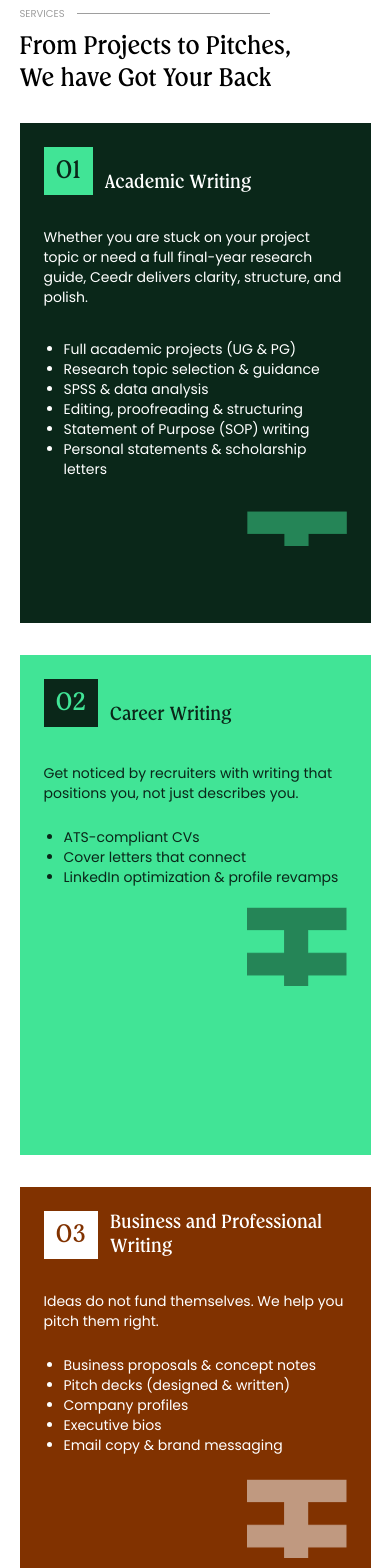
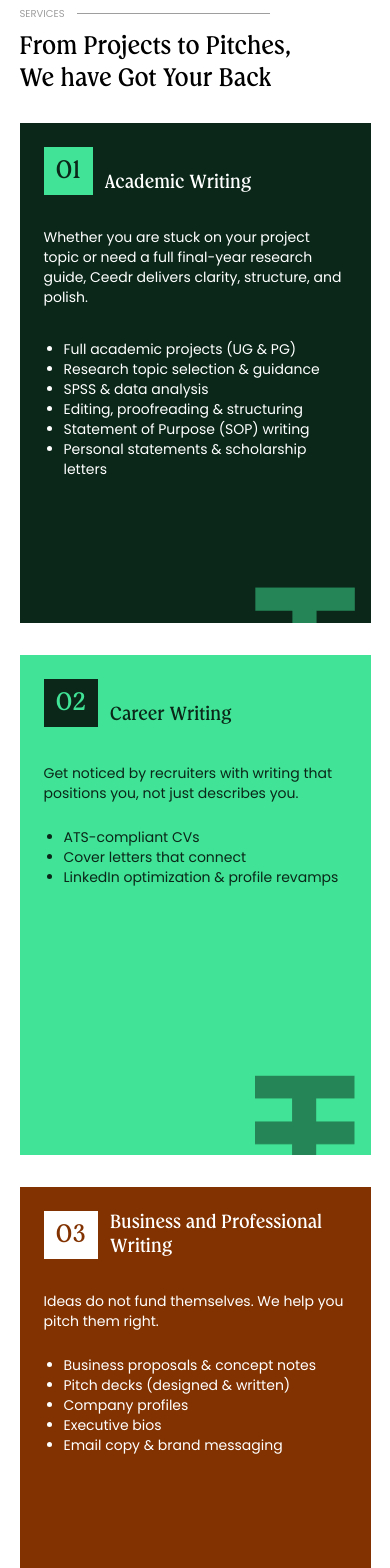
Before and after one commit to Dotjos/ceedr, a Next.js app: page / in a window 390 px wide. Shown: the part 920-2488 px from the top of the page. Built offline with nearby package versions, Linux system fonts and the light colour scheme.

Commit message:
refactor: remove `md:` prefix from `relative` and `absolute` Tailwind CSS classes.

```diff
--- a/src/app/page.tsx
+++ b/src/app/page.tsx
@@ -145,7 +145,7 @@ const Page = () => {
           </h1>
 
           <div className="grid grid-cols-1 md:grid-cols-2 xl:grid-cols-3 gap-8">
-            <div className="bg-ceedr-500 md:relative text-white space-y-8 text-xs min-h-[500px] px-6 pt-6 flex flex-col">
+            <div className="bg-ceedr-500 relative text-white space-y-8 text-xs min-h-[500px] px-6 pt-6 flex flex-col">
               <div className="flex space-x-3 font-playfair items-end">
                 <div className="bg-ceedr-200 text-ceedr-500 flex items-center justify-center font-semibold text-2xl md:text-[30px]">
                   <span className="py-2 px-3">  01</span>
@@ -166,7 +166,7 @@ const Page = () => {
                 <li>Statement of Purpose (SOP) writing</li>
                 <li>Personal statements & scholarship letters</li>
               </ul>
-              <div className="ml-auto md:absolute md:bottom-0 md:right-4 opacity-50 md:opacity-100">
+              <div className="absolute bottom-0 right-4 opacity-50 md:opacity-100">
                 <Image
                   src="/vectorLemon.png"
                   width="100"
@@ -177,7 +177,7 @@ const Page = () => {
               </div>
             </div>
 
-            <div className="bg-ceedr-200 min-h-[500px] md:relative text-ceedr-500 text-xs px-6 pt-6 flex flex-col space-y-5 md:space-y-11">
+            <div className="bg-ceedr-200 min-h-[500px] relative text-ceedr-500 text-xs px-6 pt-6 flex flex-col space-y-5 md:space-y-11">
               <div className="flex space-x-3 font-playfair items-end">
                 <div className="text-ceedr-200 md:text-[30px] bg-ceedr-500 flex items-center justify-center font-semibold text-2xl">
                   <span className="py-2 px-3">  02</span>
@@ -194,7 +194,7 @@ const Page = () => {
                 <li>Cover letters that connect</li>
                 <li>LinkedIn optimization & profile revamps</li>
               </ul>
-              <div className="ml-auto md:absolute md:bottom-0 md:right-4 opacity-50 md:opacity-100">
+              <div className="absolute bottom-0 right-4 opacity-50 md:opacity-100">
                 <Image
                   src="/Vectorceedr.png"
                   width="100"
@@ -205,7 +205,7 @@ const Page = () => {
               </div>
             </div>
 
-            <div className="bg-ceedrBrown-100 md:relative text-white text-xs min-h-[500px] px-6 pt-6 flex flex-col">
+            <div className="bg-ceedrBrown-100 relative text-white text-xs min-h-[500px] px-6 pt-6 flex flex-col">
               <div className="flex space-x-3 font-playfair items-end">
                 <div className="bg-white text-ceedrBrown-100 flex items-center justify-center font-semibold text-2xl md:text-[30px]">
                   <span className="py-2 px-3">03</span>
@@ -222,7 +222,7 @@ const Page = () => {
                 <li>Executive bios</li>
                 <li>Email copy & brand messaging</li>
               </ul>
-              <div className="ml-auto md:absolute md:bottom-0 md:right-4 opacity-50 md:opacity-100">
+              <div className="absolute bottom-0 right-4 opacity-50 md:opacity-100">
                 <Image
                   src="/ vectorceedrwhite.png"
                   width="100"
```
